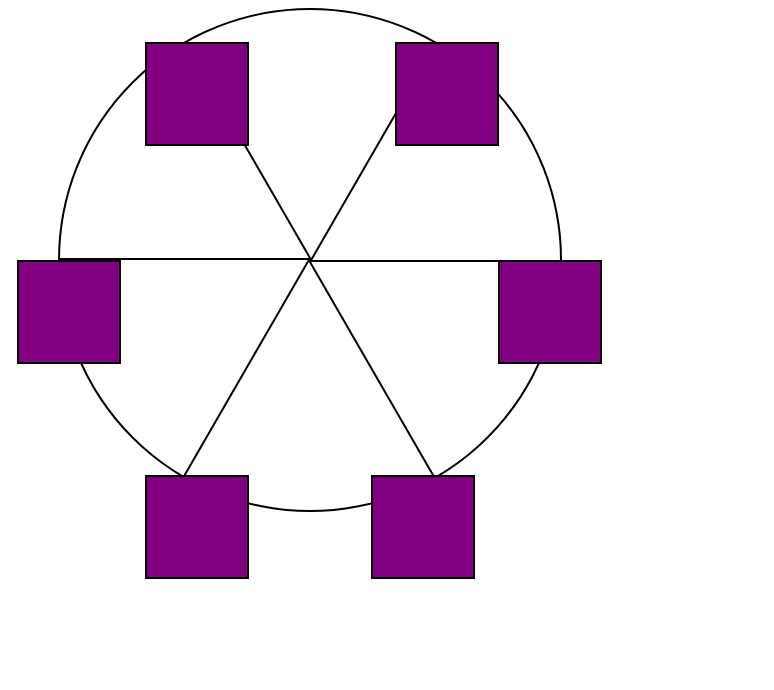
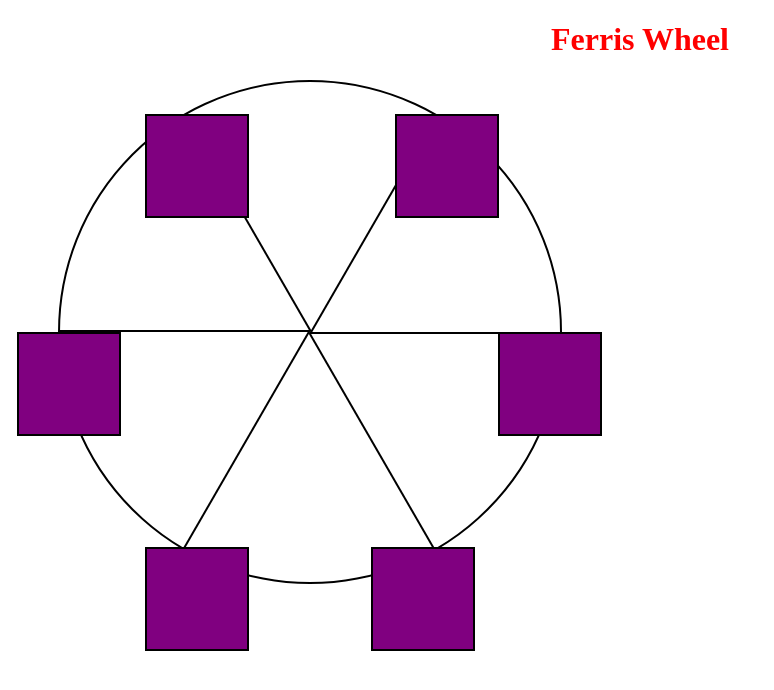
Before and after one commit to Renzel007/FerrisWheel, a plain HTML site: page index.html in a window 1280 px wide. Shown: the whole page, without its empty margins (0-774 px from the left). Drawn offline with Linux system fonts and the light colour scheme.

Commit message:
Add files via upload

```diff
--- a/index.html
+++ b/index.html
@@ -6,6 +6,7 @@
     <link rel="stylesheet" href="./styles.css">
   </head>
   <body>
+    <h1>Ferris Wheel</h1>
     <div class="wheel">
       <span class="line"></span>
       <span class="line"></span>
--- a/styles.css
+++ b/styles.css
@@ -1,4 +1,11 @@
+h1  {
+  text-align: center;
+  color: red;
+}
+
+
 .wheel {
+
   border: 2px solid black;
   border-radius: 50%;
   margin-left: 50px;
```
